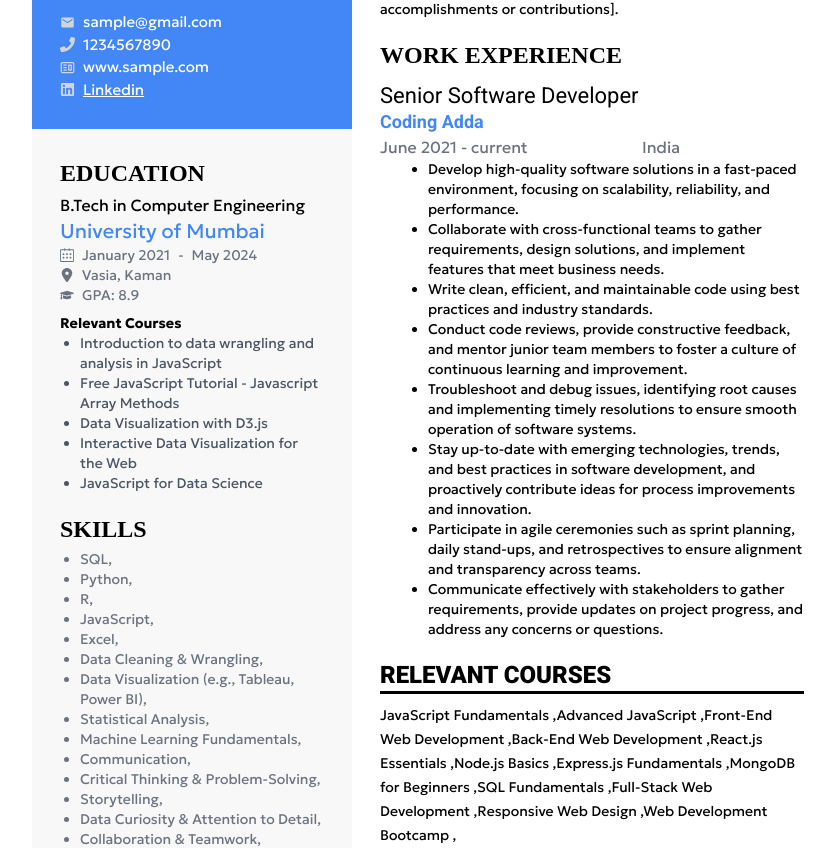
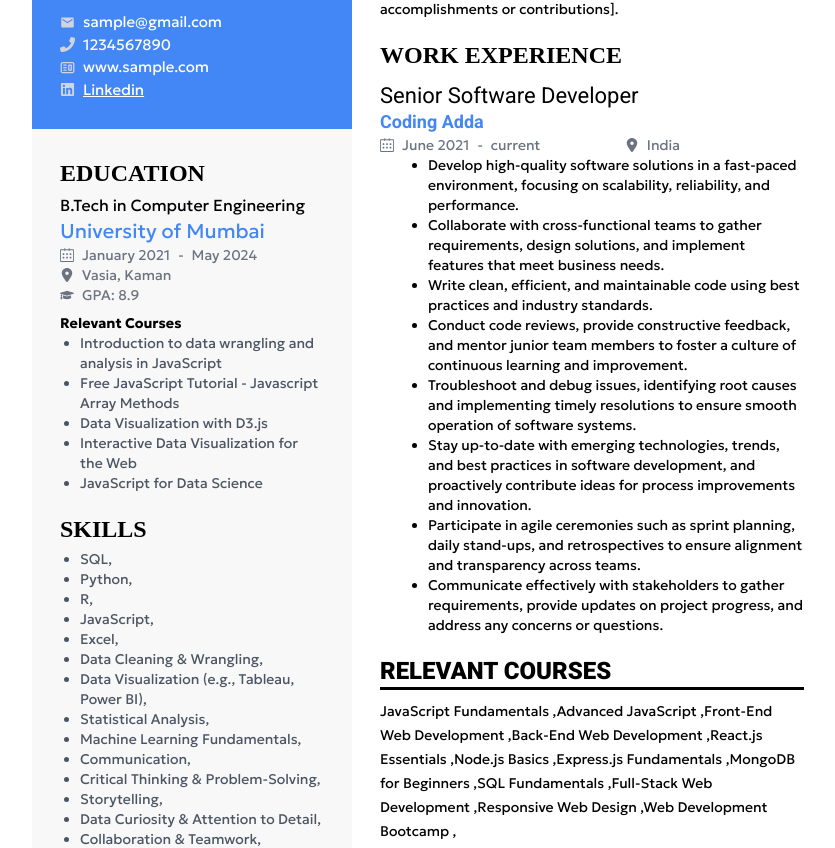
Before and after one commit to HarikrishnanYPR1707/EcliptiQ, a React (Vite) app: page /templates/da/elr in a window 1280 px wide. Shown: the part 509-1357 px from the top of the page, without its empty margins (208-1043 px from the left). Built offline with nearby package versions, Linux system fonts and the light colour scheme; no server answers; a web font is replaced by a local one.

Commit message:
Edited styles

```diff
--- a/src/components/resumeTemplates/da/DaElr.jsx
+++ b/src/components/resumeTemplates/da/DaElr.jsx
@@ -148,7 +148,7 @@ const DaElr = () => {
                   ].map((skill, i) => (
                     <li
                       key={i}
-                      className="ml-5 list-disc text-sm text-gray-500"
+                      className="ml-5 list-disc text-sm text-gray-600"
                     >
                       {skill},
                     </li>
@@ -191,13 +191,17 @@ const DaElr = () => {
                     </span>
                   </h1>
                   {/* Date and place section */}
-                  <div className="flex w-[300px] items-center justify-between text-gray-500">
-                    <p className="">
+                  <div className="flex w-[300px] items-center justify-between text-sm text-gray-500">
+                    <p className="flex items-center justify-center gap-2">
+                      <SlCalender />
                       <span className="">June 2021</span>
                       {" - "}
                       <span className="">current</span>
                     </p>
-                    <p className="">India</p>
+                    <p className="flex items-center justify-center gap-2">
+                      <FaLocationDot />
+                      <span className="">India</span>
+                    </p>
                   </div>
                   {/* description section - 1 */}
                   <ul className="ml-12 list-disc">
```
